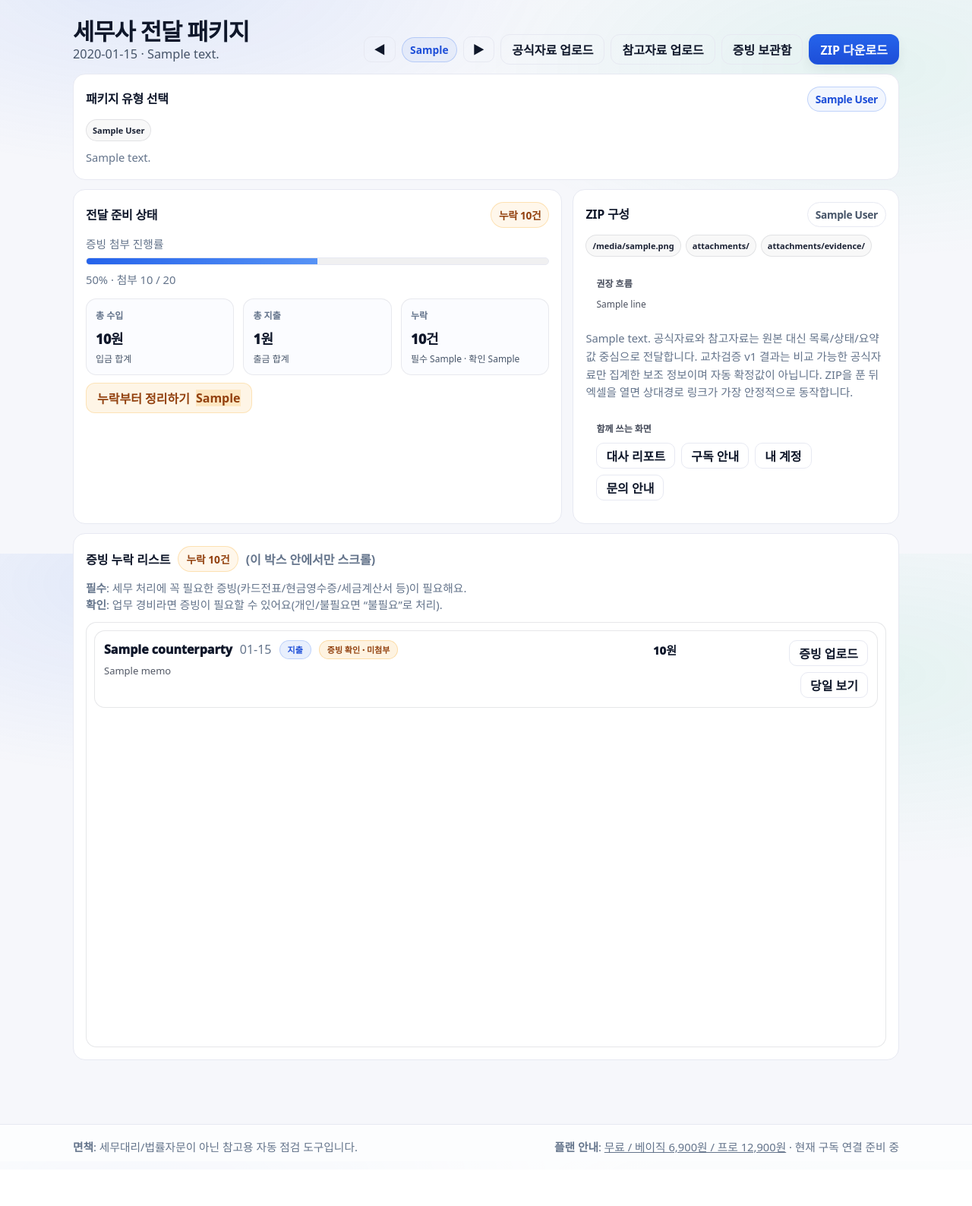
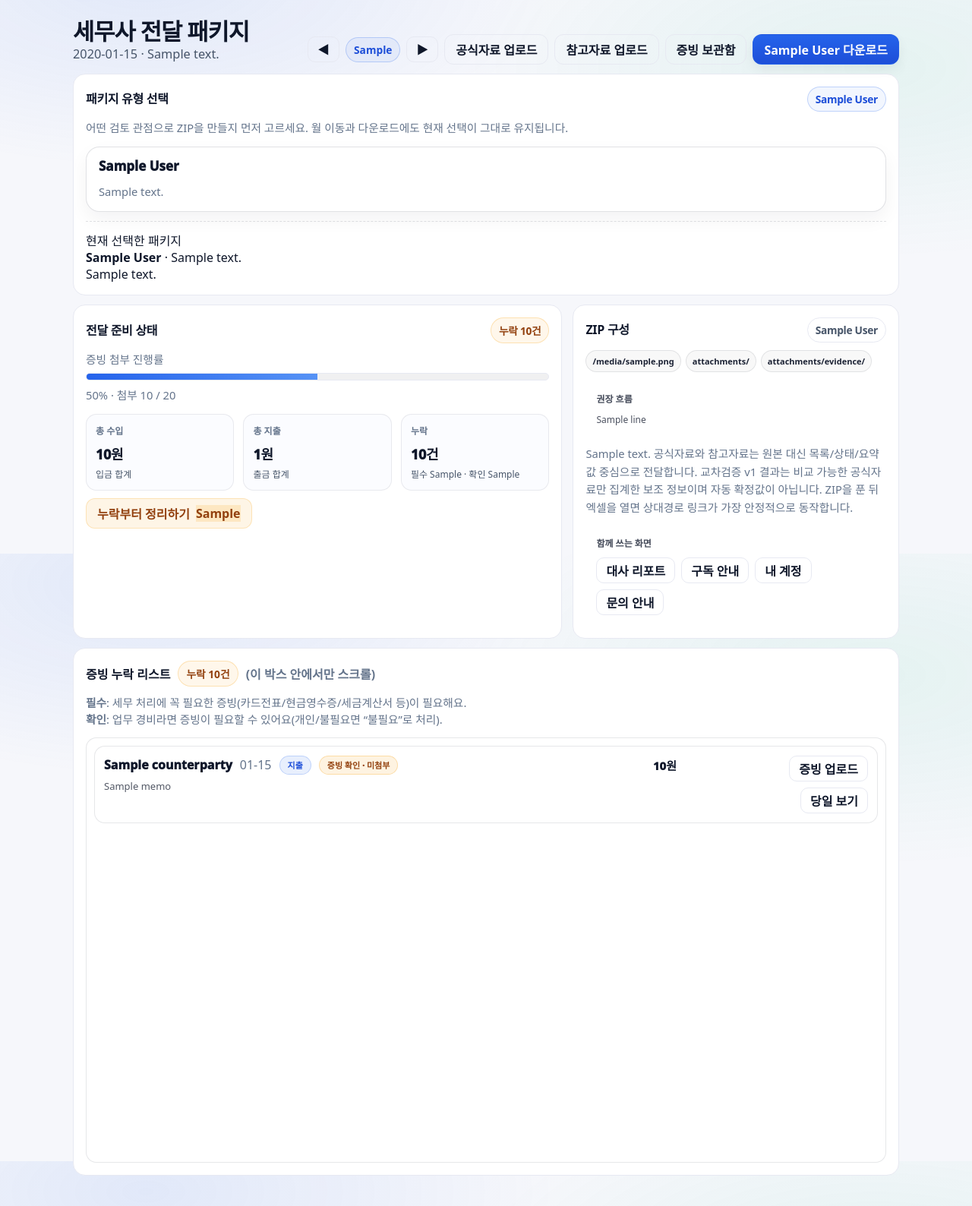
Before and after one commit to TNIFL/SafeToSpend, a Python web app: template templates/package/index.html in a window 1280 px wide. Shown: the part 71-1659 px from the top of the page at 76% size. Before the commit the page ends 1589 px from the top, so only its background shows below. Run offline with Jinja, Linux system fonts and the light colour scheme; the template is opened without the code that fills it: most values are stand-ins (such as "Sample title", 1, 10 or a date in 2020).

Commit message:
feat: clarify package profile selection ux

```diff
--- a/services/tax_package.py
+++ b/services/tax_package.py
@@ -90,6 +90,7 @@ class TaxPackageProfile:
     display_name: str
     archive_label: str
     page_description: str
+    selection_description: str
     event_summary_note: str
     included_workbooks: tuple[str, ...]
     workbook_badge_order: tuple[str, ...]
@@ -109,6 +110,7 @@ TAX_PACKAGE_PROFILES: dict[str, TaxPackageProfile] = {
         display_name="공통형",
         archive_label="",
         page_description="거래·증빙·원천징수·부가세·건보/연금·참고자료를 함께 담는 공통 세무사 전달 패키지",
+        selection_description="전체 자료를 종합적으로 점검하는 기본 패키지",
         event_summary_note="기본 공통형입니다. 종합 검토를 기준으로 요약과 확인필요목록을 함께 봅니다.",
         included_workbooks=ALL_WORKBOOK_KEYS,
         workbook_badge_order=("summary", "review", "business_status", "withholding", "vat", "nhis_pension", "transactions", "evidence", "attachments", "reference"),
@@ -180,6 +182,7 @@ TAX_PACKAGE_PROFILES: dict[str, TaxPackageProfile] = {
         display_name="종합소득세용",
         archive_label="종합소득세용",
         page_description="종합소득세 검토 흐름에 맞춰 원천징수·기납부세액, 공식자료 교차검증, 거래·증빙을 앞쪽에 두는 파생 패키지",
+        selection_description="원천징수·기납부세액·거래/증빙 검토를 우선 보는 패키지",
         event_summary_note="종합소득세 검토 보조용입니다. 원천징수·기납부세액과 공식자료 교차검증 재확인을 앞쪽에 배치합니다.",
         included_workbooks=ALL_WORKBOOK_KEYS,
         workbook_badge_order=("summary", "review", "business_status", "withholding", "transactions", "evidence", "attachments", "reference", "vat", "nhis_pension"),
@@ -254,6 +257,7 @@ TAX_PACKAGE_PROFILES: dict[str, TaxPackageProfile] = {
         display_name="부가세용",
         archive_label="부가세용",
         page_description="부가세 검토 보조용으로 과세 상태, 부가세 자료 요약, 부가세 관련 확인필요항목을 앞쪽에 두는 파생 패키지",
+        selection_description="부가세 관련 자료와 재확인 항목을 우선 보는 패키지",
         event_summary_note="부가세 검토 보조용입니다. 현재 지원 범위 안의 부가세 관련 요약과 재확인 포인트를 앞쪽에 배치합니다.",
         included_workbooks=tuple(key for key in ALL_WORKBOOK_KEYS if key != "nhis_pension"),
         workbook_badge_order=("summary", "review", "vat", "business_status", "transactions", "evidence", "attachments", "reference", "withholding", "nhis_pension"),
@@ -327,6 +331,7 @@ TAX_PACKAGE_PROFILES: dict[str, TaxPackageProfile] = {
         display_name="건보·연금 점검용",
         archive_label="건보연금점검용",
         page_description="건강보험·국민연금 관련 상태, 자료 존재 여부, 재확인 포인트를 먼저 점검하는 파생 패키지",
+        selection_description="건강보험·국민연금 관련 자료와 재확인 포인트를 먼저 보는 패키지",
         event_summary_note="건강보험·국민연금 관련 자료와 재확인 포인트를 먼저 점검하는 패키지입니다. 현재 구조상 국민연금은 보조 수준일 수 있습니다.",
         included_workbooks=tuple(key for key in ALL_WORKBOOK_KEYS if key not in {"withholding", "vat"}),
         workbook_badge_order=("summary", "review", "nhis_pension", "business_status", "transactions", "evidence", "attachments", "reference", "withholding", "vat"),
@@ -485,6 +490,7 @@ def describe_tax_package_profile(profile_code: str | None) -> dict[str, Any]:
         "code": profile.code,
         "display_name": profile.display_name,
         "page_description": profile.page_description,
+        "selection_description": profile.selection_description,
         "event_summary_note": profile.event_summary_note,
         "included_workbooks": [
             {
--- a/templates/package/index.html
+++ b/templates/package/index.html
@@ -1,5 +1,70 @@
 {% extends "base.html" %}
 {% block title %}세무사 전달 패키지 | 쓸수있어{% endblock %}
+{% block head_extra %}
+  <style>
+    .package-profile-grid {
+      display: grid;
+      grid-template-columns: repeat(auto-fit, minmax(220px, 1fr));
+      gap: 12px;
+      margin-top: 12px;
+    }
+
+    .package-profile-card {
+      display: block;
+      border: 1px solid rgba(15, 23, 42, 0.12);
+      border-radius: 18px;
+      padding: 14px 16px;
+      text-decoration: none;
+      color: inherit;
+      background: #fff;
+      box-shadow: 0 10px 24px rgba(15, 23, 42, 0.05);
+      transition: border-color 0.16s ease, box-shadow 0.16s ease, transform 0.16s ease;
+    }
+
+    .package-profile-card:hover {
+      border-color: rgba(25, 118, 210, 0.35);
+      box-shadow: 0 14px 28px rgba(15, 23, 42, 0.08);
+      transform: translateY(-1px);
+    }
+
+    .package-profile-card.is-selected {
+      border-color: rgba(25, 118, 210, 0.55);
+      box-shadow: 0 18px 34px rgba(25, 118, 210, 0.14);
+      background: linear-gradient(180deg, rgba(232, 240, 255, 0.9), #fff);
+    }
+
+    .package-profile-card__head {
+      display: flex;
+      justify-content: space-between;
+      gap: 8px;
+      align-items: flex-start;
+    }
+
+    .package-profile-card__title {
+      font-weight: 950;
+      font-size: 17px;
+      line-height: 1.35;
+    }
+
+    .package-profile-card__badges {
+      display: flex;
+      gap: 6px;
+      flex-wrap: wrap;
+      justify-content: flex-end;
+    }
+
+    .package-profile-card__desc {
+      margin-top: 10px;
+      line-height: 1.55;
+    }
+
+    .package-selected-summary {
+      margin-top: 12px;
+      border-top: 1px dashed rgba(15, 23, 42, 0.12);
+      padding-top: 12px;
+    }
+  </style>
+{% endblock %}
 
 
 {% block content %}
@@ -13,34 +78,57 @@
 
     <div class="page-actions">
       <div class="month-switch">
-        <a class="btn small ghost" href="{{ url_for('web_package.page', month=prev_month, profile=profile_code) }}">◀</a>
+        <a class="btn small ghost" data-month-nav="prev" href="{{ url_for('web_package.page', month=prev_month, profile=profile_code) }}">◀</a>
         <span class="badge primary">{{ month_key }}</span>
-        <a class="btn small ghost" href="{{ url_for('web_package.page', month=next_month, profile=profile_code) }}">▶</a>
+        <a class="btn small ghost" data-month-nav="next" href="{{ url_for('web_package.page', month=next_month, profile=profile_code) }}">▶</a>
       </div>
 
       <a class="btn ghost" href="{{ url_for('web_official_data.index') }}">공식자료 업로드</a>
       <a class="btn ghost" href="{{ url_for('web_reference_material.index') }}">참고자료 업로드</a>
       <a class="btn ghost" href="{{ url_for('web_vault.index', month=month_key) }}">증빙 보관함</a>
-      <a class="btn primary" href="{{ url_for('web_package.download', month=month_key, profile=profile_code) }}">ZIP 다운로드</a>
+      <a class="btn primary" data-package-download="{{ profile_code }}" href="{{ url_for('web_package.download', month=month_key, profile=profile_code) }}">{{ selected_profile.display_name }} 다운로드</a>
     </div>
   </div>
 
-  <div class="card pad vault-flat" style="margin-bottom:12px;">
+  <div class="card pad vault-flat" style="margin-bottom:12px;" data-selected-profile="{{ profile_code }}">
     <div class="cardTitle">
       <span>패키지 유형 선택</span>
       <span class="badge primary">{{ selected_profile.display_name }}</span>
     </div>
-    <div class="vmeta" style="margin-top:10px;">
+    <div class="small-note muted2" style="margin-top:10px;">
+      어떤 검토 관점으로 ZIP을 만들지 먼저 고르세요. 월 이동과 다운로드에도 현재 선택이 그대로 유지됩니다.
+    </div>
+    <div class="package-profile-grid">
       {% for profile in profile_options %}
+        {% set is_selected = profile.code == profile_code %}
         <a
-          class="tag {% if profile.code == profile_code %}good{% endif %}"
+          class="package-profile-card {% if is_selected %}is-selected{% endif %}"
+          data-profile-option="{{ profile.code }}"
+          data-selected="{{ 'true' if is_selected else 'false' }}"
           href="{{ url_for('web_package.page', month=month_key, profile=profile.code) }}"
-          style="text-decoration:none;"
-        >{{ profile.display_name }}</a>
+          aria-current="{{ 'page' if is_selected else 'false' }}"
+        >
+          <div class="package-profile-card__head">
+            <div class="package-profile-card__title">{{ profile.display_name }}</div>
+            <div class="package-profile-card__badges">
+              {% if profile.code == 'common' %}
+                <span class="badge">기본값</span>
+              {% endif %}
+              {% if is_selected %}
+                <span class="badge primary">현재 선택</span>
+              {% endif %}
+            </div>
+          </div>
+          <div class="small-note muted2 package-profile-card__desc">{{ profile.selection_description }}</div>
+        </a>
       {% endfor %}
     </div>
-    <div class="small-note muted2" style="margin-top:10px;">
-      {{ selected_profile.event_summary_note }}
+    <div class="package-selected-summary">
+      <div class="panel-title">현재 선택한 패키지</div>
+      <div class="panel-text">
+        <b>{{ selected_profile.display_name }}</b> · {{ selected_profile.selection_description }}<br>
+        {{ selected_profile.event_summary_note }}
+      </div>
     </div>
   </div>
 
```
Also changed, not shown: tests/test_package_routes.py (+174 -1 lines), tests/test_tax_package.py (+4 -0 lines).
